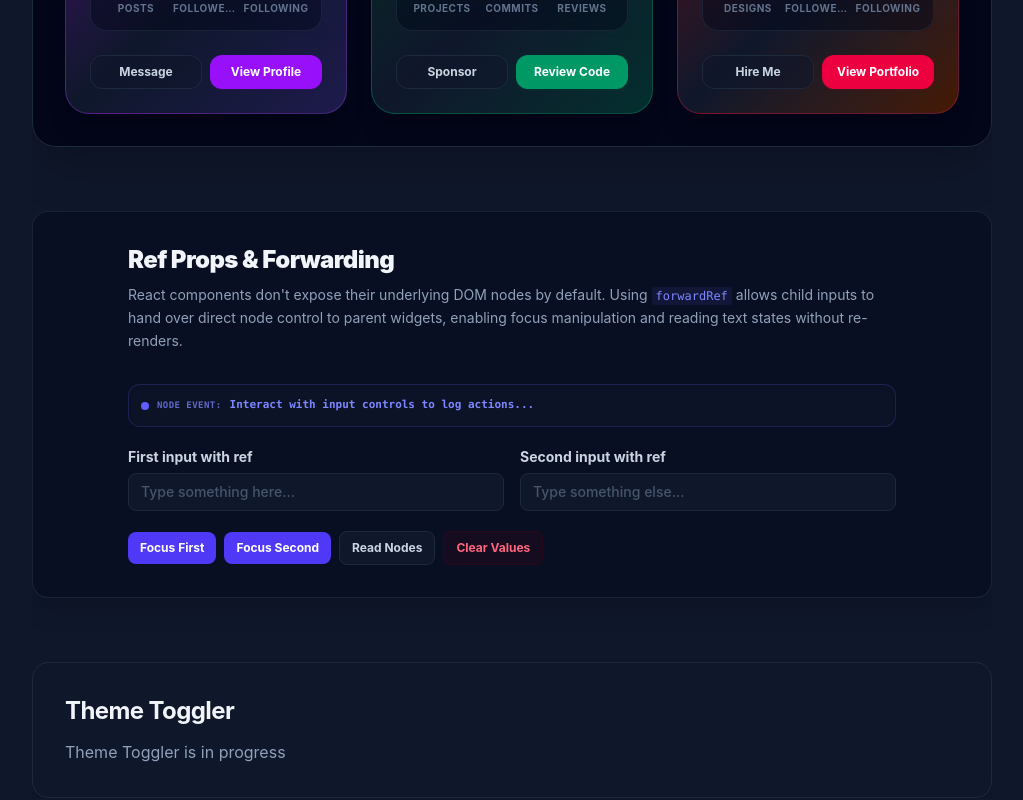
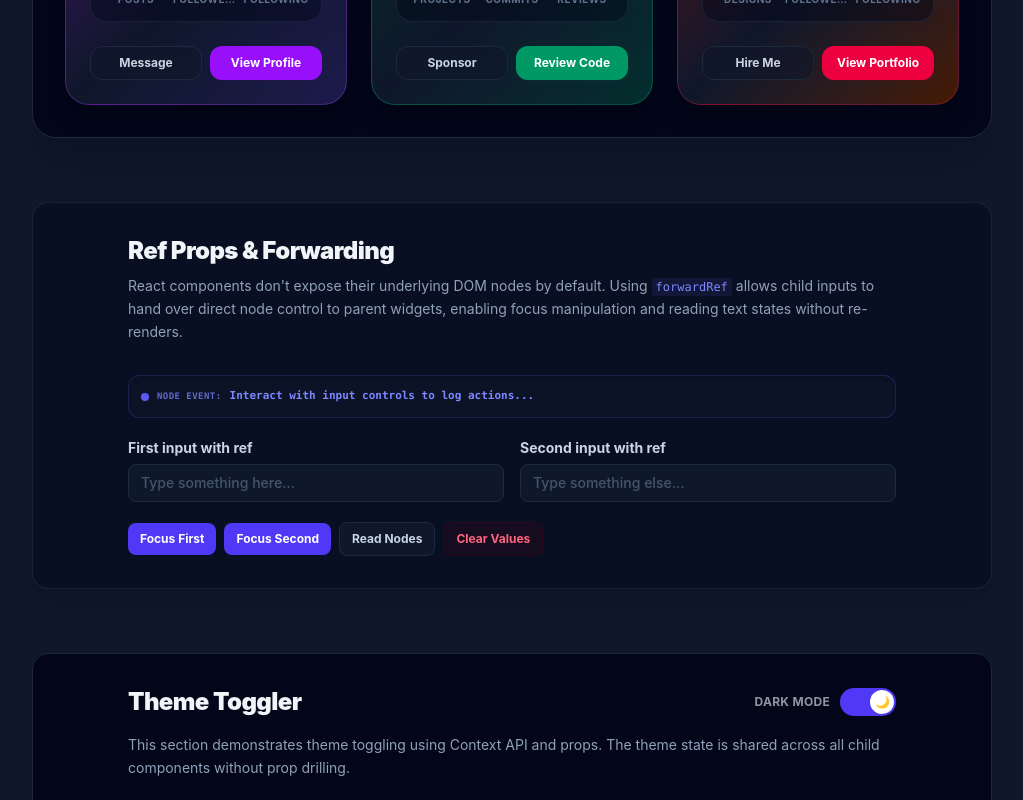
Before and after one commit to Chaitanya-963/Props-Guide, a React (Vite) app: page / in a window 1280 px wide. Shown: the part 2000-2800 px from the top of the page, without its empty margins (128-1151 px from the left). Built offline with nearby package versions, Linux system fonts and the light colour scheme.

Commit message:
Add the theme to all components using ThemeContext

```diff
--- a/src/App.jsx
+++ b/src/App.jsx
@@ -2,33 +2,72 @@ import BasicProps from "./components/BasicProps.jsx";
 import RefProps from "./components/RefProps.jsx";
 import ChildrenProps from "./components/ChildrenProps.jsx";
 import ComplexProps from "./components/ComplexProps.jsx";
-import ThemeToggler from "./components/ThemeToggler.jsx";
+import ThemeToggler, {
+  ThemeProvider,
+  useTheme,
+} from "./components/ThemeToggler.jsx";
 import { useEffect, useState } from "react";
 
-function Navigation() {
+function Navigation({ activeSection, setActiveSection }) {
+  const { isDark } = useTheme();
+
   const sections = [
     { id: "basic", label: "Basic Props", icon: "📦" },
-    { id: "ref", label: "Ref Props", icon: "🔗" },
     { id: "children", label: "Children Props", icon: "👦🏻" },
     { id: "complex", label: "Complex Props", icon: "🧩" },
+    { id: "ref", label: "Ref Props", icon: "🔗" },
     { id: "theme", label: "Theme Toggler", icon: "🎨" },
   ];
 
+  // Smooth scroll handler when a navigation link is clicked
+  const handleNavClick = (id) => {
+    setActiveSection(id);
+    const element = document.getElementById(id);
+    if (element) {
+      element.scrollIntoView({ behavior: "smooth", block: "start" });
+    }
+  };
+
   return (
-    <nav className="sticky top-0 z-50 bg-slate-900/80 backdrop-blur-md border-b border-slate-600 text-slate-800 shadow-md">
-      <div className="max-w-6xl mx-auto px-4">
-        <div className="flex items-center justify-between h-16 overflow-x-auto gap-2 scrollbar-none">
-          {sections.map((section) => (
+    <nav
+      className={`fixed top-0 left-0 z-50 backdrop-blur-md border-b transition-all duration-300 shadow-md w-full ${
+        isDark
+          ? "bg-slate-900/80 border-slate-800 text-slate-100"
+          : "bg-white/80 border-slate-200 text-slate-800"
+      }`}
+    >
+      {/* Changed max-w-6xl to w-full to span the complete edge-to-edge width of the browser */}
+      <div className="w-full px-4">
+        {/* Switched from a flex row container to a grid layout with exactly 5 equal columns */}
+        <div className="grid grid-cols-5 items-center h-16 gap-2">
+          {sections.map((section) => {
+            const isActive = activeSection === section.id;
+            return (
               <button
                 key={section.id}
-              className="flex items-center gap-2 px-4 py-2 text-sm font-semibold rounded-lg whitespace-nowrap text-slate-100 hover:bg-slate-50 hover:text-indigo-600 active:bg-slate-100 transition-all duration-200"
+                onClick={() => handleNavClick(section.id)}
+                className={`flex items-center justify-center gap-2 px-2 py-2 text-xs sm:text-sm font-semibold rounded-lg transition-all duration-200 cursor-pointer w-full text-center ${
+                  isActive
+                    ? "bg-indigo-600 text-white shadow-lg shadow-indigo-600/20"
+                    : isDark
+                      ? "text-slate-300 hover:bg-slate-800 hover:text-white"
+                      : "text-slate-600 hover:bg-slate-100 hover:text-slate-900"
+                }`}
               >
-              <span className="text-base" role="img" aria-label={section.label}>
+                <span
+                  className="text-base shrink-0"
+                  role="img"
+                  aria-label={section.label}
+                >
                   {section.icon}
                 </span>
+                {/* Hidden text completely on tiny mobile screens to avoid ugly wrapping inside tight grids */}
+                <span className="hidden md:inline truncate">
                   {section.label}
+                </span>
               </button>
-          ))}
+            );
+          })}
         </div>
       </div>
     </nav>
@@ -36,10 +75,9 @@ function Navigation() {
 }
 
 function AppContent() {
-  const [isDark, setIsDark] = useState(true);
+  const { isDark } = useTheme();
   const [activeSection, setActiveSection] = useState("basic");
 
-  // Automatically update active nav button based on window scroll position
   useEffect(() => {
     const handleObserver = (entries) => {
       entries.forEach((entry) => {
@@ -51,7 +89,7 @@ function AppContent() {
 
     const observer = new IntersectionObserver(handleObserver, {
       root: null,
-      rootMargin: "-20% 0px -60% 0px", // Triggers when element occupies mid-screen
+      rootMargin: "-20% 0px -60% 0px",
     });
 
     const targetIds = ["basic", "children", "complex", "ref", "theme"];
@@ -72,19 +110,16 @@ function AppContent() {
       }`}
     >
       <Navigation
-        isDark={isDark}
         activeSection={activeSection}
         setActiveSection={setActiveSection}
       />
 
-      {/* Outer padding transitions smoothly from small viewports to desktop frames */}
-      <div className="w-full max-w-5xl mx-auto px-4 sm:px-6 lg:px-8 py-10 sm:py-16">
+      <div className="w-full max-w-5xl mx-auto px-4 sm:px-6 lg:px-8 pt-24 pb-10 sm:py-16">
         <header
           className={`relative border-b pb-8 sm:pb-10 mb-8 sm:mb-12 transition-colors duration-300 ${
             isDark ? "border-slate-800" : "border-slate-200"
           }`}
         >
-          {/* Decorative ambient background glows - Disabled on tiny screens to optimize memory performance */}
           <div
             className={`absolute -top-20 -left-20 w-48 h-48 sm:w-72 sm:h-72 rounded-full blur-3xl pointer-events-none transition-opacity duration-300 ${
               isDark
@@ -93,7 +128,7 @@ function AppContent() {
             }`}
           />
 
-          <div className="flex items-center gap-3 mb-3 sm:mb-4">
+          <div className="flex items-center gap-3 mb-3 pt-14 sm:mb-4">
             <span
               className={`px-2.5 py-0.5 sm:px-3 sm:py-1 text-[10px] sm:text-xs font-semibold tracking-wider rounded-full uppercase border transition-all duration-300 ${
                 isDark
@@ -106,7 +141,7 @@ function AppContent() {
           </div>
 
           <h1
-            className={`text-3xl sm:text-4xl md:text-5xl font-extrabold tracking-tight mb-3 sm:mb-4 bg-linear-to-r bg-clip-text text-transparent transition-all duration-300 ${
+            className={`text-3xl sm:text-4xl md:text-5xl font-extrabold tracking-tight mb-3 sm:mb-4 bg-gradient-to-r bg-clip-text text-transparent transition-all duration-300 ${
               isDark
                 ? "from-white via-slate-200 to-slate-400"
                 : "from-slate-900 via-slate-800 to-slate-600"
@@ -125,22 +160,21 @@ function AppContent() {
           </p>
         </header>
 
-        {/* Responsive Grid Layout Container */}
         <main className="grid gap-10 sm:gap-16 w-full max-w-full overflow-hidden">
           <div id="basic" className="scroll-mt-20 sm:scroll-mt-24 w-full">
-            <BasicProps isDark={isDark} />
+            <BasicProps />
           </div>
           <div id="children" className="scroll-mt-20 sm:scroll-mt-24 w-full">
-            <ChildrenProps isDark={isDark} />
+            <ChildrenProps />
           </div>
           <div id="complex" className="scroll-mt-20 sm:scroll-mt-24 w-full">
-            <ComplexProps isDark={isDark} />
+            <ComplexProps />
           </div>
           <div id="ref" className="scroll-mt-20 sm:scroll-mt-24 w-full">
-            <RefProps isDark={isDark} />
+            <RefProps />
           </div>
           <div id="theme" className="scroll-mt-20 sm:scroll-mt-24 w-full">
-            <ThemeToggler isDark={isDark} setIsDark={setIsDark} />
+            <ThemeToggler />
           </div>
         </main>
       </div>
@@ -165,8 +199,10 @@ function AppContent() {
   );
 }
 
-function App() {
-  return <AppContent />;
+export default function App() {
+  return (
+    <ThemeProvider>
+      <AppContent />
+    </ThemeProvider>
+  );
 }
-
-export default App;
--- a/src/components/BasicProps.jsx
+++ b/src/components/BasicProps.jsx
@@ -1,4 +1,5 @@
 import { useState } from "react";
+import { useTheme } from "./ThemeToggler.jsx";
 
 function Button({
   text,
@@ -42,7 +43,9 @@ function Button({
   );
 }
 
-const BasicProps = ({ isDark }) => {
+const BasicProps = () => {
+  const { isDark } = useTheme();
+
   const [clickCount, setClickCount] = useState(0);
 
   const incrementCount = () => setClickCount((prev) => prev + 1);
@@ -107,7 +110,11 @@ const BasicProps = ({ isDark }) => {
             {/* Safe Horizon Lane: Prevents layout breaking regardless of container dimensions */}
             <div className="flex items-center gap-2.5 pt-1 overflow-x-auto pb-2 scrollbar-none sm:overflow-visible sm:pb-0 sm:flex-wrap w-full">
               <Button text="Primary" color="primary" onClick={incrementCount} />
-              <Button text="Secondary" color="secondary" onClick={incrementCount} />
+              <Button
+                text="Secondary"
+                color="secondary"
+                onClick={incrementCount}
+              />
               <Button text="Danger" color="danger" onClick={incrementCount} />
               <Button text="Success" color="success" onClick={incrementCount} />
             </div>
@@ -134,8 +141,16 @@ const BasicProps = ({ isDark }) => {
                   State: Active (Scale Test)
                 </div>
                 <div className="flex items-center gap-2.5 overflow-x-auto pb-2 scrollbar-none sm:overflow-visible sm:pb-0 sm:flex-wrap w-full mt-auto">
-                  <Button text="Click Active" color="primary" onClick={incrementCount} />
-                  <Button text="Danger Active" color="danger" onClick={incrementCount} />
+                  <Button
+                    text="Click Active"
+                    color="primary"
+                    onClick={incrementCount}
+                  />
+                  <Button
+                    text="Danger Active"
+                    color="danger"
+                    onClick={incrementCount}
+                  />
                 </div>
               </div>
 
@@ -151,8 +166,18 @@ const BasicProps = ({ isDark }) => {
                   State: Disabled (Isolated)
                 </div>
                 <div className="flex items-center gap-2.5 overflow-x-auto pb-2 scrollbar-none sm:overflow-visible sm:pb-0 sm:flex-wrap w-full mt-auto">
-                  <Button text="Primary Disabled" color="primary" disabled={true} onClick={incrementCount} />
-                  <Button text="Danger Disabled" color="danger" disabled={true} onClick={incrementCount} />
+                  <Button
+                    text="Primary Disabled"
+                    color="primary"
+                    disabled={true}
+                    onClick={incrementCount}
+                  />
+                  <Button
+                    text="Danger Disabled"
+                    color="danger"
+                    disabled={true}
+                    onClick={incrementCount}
+                  />
                 </div>
               </div>
             </div>
--- a/src/components/ChildrenProps.jsx
+++ b/src/components/ChildrenProps.jsx
@@ -1,4 +1,9 @@
-function Card({ children, title, color = "blue", isDark = true }) {
+import { useTheme } from "./ThemeToggler.jsx";
+
+
+
+function Card({ children, title, color = "blue", }) {
+  const { isDark } = useTheme();
   const colorClasses = {
     blue: isDark
       ? "border-blue-500 bg-blue-950/20 text-blue-200"
@@ -56,7 +61,8 @@ function Container({ children, layout = "vertical" }) {
   );
 }
 
-const ChildrenProps = ({ isDark = true }) => {
+const ChildrenProps = () => {
+  const { isDark } = useTheme();
   return (
     <section
       className={`p-4 sm:p-6 md:p-8 rounded-2xl shadow-xl transition-all duration-300 border w-full max-w-full overflow-hidden ${
--- a/src/components/ComplexProps.jsx
+++ b/src/components/ComplexProps.jsx
@@ -1,6 +1,8 @@
 import { useState } from "react";
+import { useTheme } from "./ThemeToggler.jsx";
 
-function UserProfileCard({ user, theme, actions, isDarkGlobal }) {
+function UserProfileCard({ user, theme, actions }) {
+  const { isDark: isDarkGlobal } = useTheme();
   const darkThemeClasses = {
     "Mark zen":
       "bg-gradient-to-br from-purple-950 via-slate-900 to-indigo-950 border-purple-500/30 text-purple-100",
@@ -145,7 +147,8 @@ function UserProfileCard({ user, theme, actions, isDarkGlobal }) {
     </div>
   );
 }
-const ComplexProps = ({ isDark }) => {
+const ComplexProps = () => {
+  const { isDark } = useTheme();
   const [message, setMessage] = useState(
     "Click an action on any profile card...",
   );
--- a/src/components/RefProps.jsx
+++ b/src/components/RefProps.jsx
@@ -1,6 +1,9 @@
 import { useRef, forwardRef, useState } from "react";
+import { useTheme } from "./ThemeToggler.jsx";
 
-const CustomInput = forwardRef(({ label, placeholder, className, isDark }, ref) => {
+
+const CustomInput = forwardRef(({ label, placeholder, className }, ref) => {
+  const { isDark } = useTheme();
   return (
     <div className="w-full min-w-0">
       <label
@@ -26,7 +29,8 @@ const CustomInput = forwardRef(({ label, placeholder, className, isDark }, ref)
 
 CustomInput.displayName = "CustomInput";
 
-const RefProps = ({ isDark }) => {
+const RefProps = () => {
+  const { isDark } = useTheme();
   const inputRef = useRef(null);
   const secondInputRef = useRef(null);
   const [logMessage, setLogMessage] = useState("Interact with input controls to log actions...");
--- a/src/components/ThemeToggler.jsx
+++ b/src/components/ThemeToggler.jsx
@@ -1,27 +1,210 @@
-const ThemeToggler = ({ isDark }) => {
+import { createContext, useContext, useState } from "react";
+
+// Create Theme Context
+const ThemeContext = createContext();
+
+// Theme Provider Component
+export function ThemeProvider({ children }) {
+  const [theme, setTheme] = useState("dark"); // Defaulting to dark to look correct on init
+
+  const toggleTheme = () => {
+    setTheme((prevTheme) => (prevTheme === "light" ? "dark" : "light"));
+  };
+
+  const value = {
+    theme,
+    toggleTheme,
+    isDark: theme === "dark",
+  };
+
+  return (
+    <ThemeContext.Provider value={value}>{children}</ThemeContext.Provider>
+  );
+}
+
+// Custom hook to use theme
+export function useTheme() {
+  const context = useContext(ThemeContext);
+  if (!context) {
+    throw new Error("useTheme must be used within a ThemeProvider");
+  }
+  return context;
+}
+
+// Theme Toggle Button Component
+function ThemeToggleButton() {
+  const { toggleTheme, isDark } = useTheme();
+
+  return (
+    <button
+      onClick={toggleTheme}
+      className={`
+        relative w-14 h-7 rounded-full transition-colors duration-300 cursor-pointer shrink-0
+        ${isDark ? "bg-indigo-600" : "bg-slate-300"}
+      `}
+    >
+      <div
+        className={`
+          absolute top-0.5 left-0.5 w-6 h-6 rounded-full bg-white
+          transition-transform duration-300 flex items-center justify-center shadow-xs
+          ${isDark ? "transform translate-x-7" : ""}
+        `}
+      >
+        <span className="text-xs">{isDark ? "🌙" : "☀️"}</span>
+      </div>
+    </button>
+  );
+}
+
+// Themed Card Component
+function ThemedCard({ title, children }) {
+  const { isDark } = useTheme();
+
   return (
     <div
-      className={`p-8 rounded-2xl shadow-xl transition-all duration-300 border ${
-        isDark ? "bg-slate-900 border-slate-800" : "bg-white border-slate-100"
-      }`}
+      className={`
+        p-5 rounded-2xl border transition-colors duration-300 shadow-md text-left
+        ${isDark ? "bg-slate-900/60 border-slate-800 text-slate-100" : "bg-white border-slate-200 text-slate-900"}
+      `}
     >
-      <h1
-        className={`text-2xl font-bold tracking-tight mb-3 ${
-          isDark ? "text-slate-100" : "text-slate-900"
-        }`}
-      >
-        Theme Toggler
-      </h1>
-
-      <p
-        className={`text-base leading-relaxed ${
-          isDark ? "text-slate-400" : "text-slate-600"
-        }`}
-      >
-        Theme Toggler is in progress
-      </p>
+      <h3 className="text-sm sm:text-base font-bold mb-3 tracking-tight">{title}</h3>
+      <div className="text-xs sm:text-sm leading-relaxed">{children}</div>
     </div>
   );
-};
+}
 
-export default ThemeToggler;
+// Themed Button Component
+function ThemedButton({ children, variant = "primary", onClick }) {
+  const { isDark } = useTheme();
+
+  const getButtonClasses = () => {
+    if (variant === "primary") {
+      return isDark
+        ? "bg-indigo-600 hover:bg-indigo-500 text-white"
+        : "bg-indigo-600 hover:bg-indigo-700 text-white";
+    }
+    if (variant === "secondary") {
+      return isDark
+        ? "bg-slate-800 hover:bg-slate-700 text-slate-300 border border-slate-700"
+        : "bg-slate-100 hover:bg-slate-200 text-slate-700 border border-slate-200";
+    }
+  };
+
+  return (
+    <button
+      onClick={onClick}
+      className={`px-3 py-2 text-[11px] sm:text-xs font-bold rounded-lg transition-all active:scale-[0.97] cursor-pointer ${getButtonClasses()}`}
+    >
+      {children}
+    </button>
+  );
+}
+
+// Main Theme Demo Component
+export default function ThemeToggler() {
+  const { isDark } = useTheme();
+  const [clickCount, setClickCount] = useState(0);
+
+  return (
+    <section
+      className={`
+        p-4 sm:p-6 md:p-8 rounded-2xl shadow-xl transition-all duration-300 border w-full max-w-full overflow-hidden text-left
+        ${isDark ? "bg-slate-950 border-slate-800 text-slate-100" : "bg-white border-slate-100 text-slate-900"}
+      `}
+    >
+      <div className="max-w-3xl mx-auto w-full">
+        {/* Header Block Layout */}
+        <div className="flex items-center justify-between mb-4 gap-4">
+          <h2 className="text-xl sm:text-2xl font-black tracking-tight">Theme Toggler</h2>
+          <div className="flex items-center gap-2.5 shrink-0">
+            <span className="text-[11px] sm:text-xs font-bold tracking-wide uppercase opacity-60">
+              {isDark ? "Dark Mode" : "Light Mode"}
+            </span>
+            <ThemeToggleButton />
+          </div>
+        </div>
+
+        <p className={`text-xs sm:text-sm leading-relaxed mb-6 sm:mb-8 ${isDark ? "text-slate-400" : "text-slate-600"}`}>
+          This section demonstrates theme toggling using Context API and props.
+          The theme state is shared across all child components without prop
+          drilling.
+        </p>
+
+        <div className="space-y-6 w-full">
+          <div className="grid grid-cols-1 sm:grid-cols-2 gap-4 w-full">
+            <ThemedCard title="User Information">
+              <p className={`space-y-1 font-medium text-[11px] sm:text-xs ${isDark ? "text-slate-300" : "text-slate-600"}`}>
+                <span className="opacity-60">Name:</span> John Doe
+                <br />
+                <span className="opacity-60">Email:</span> john@example.com
+                <br />
+                <span className="opacity-60">Role:</span> Developer
+              </p>
+              <div className="mt-4 flex flex-wrap gap-2">
+                <ThemedButton variant="primary" onClick={() => setClickCount(clickCount + 1)}>
+                  Edit Profile
+                </ThemedButton>
+                <ThemedButton variant="secondary" onClick={() => setClickCount(clickCount + 1)}>
+                  Settings
+                </ThemedButton>
+              </div>
+            </ThemedCard>
+
+            <ThemedCard title="Statistics">
+              <div className="space-y-2 font-medium text-[11px] sm:text-xs">
+                <div className="flex justify-between items-center border-b border-slate-700/10 pb-1">
+                  <span className="opacity-60">Total Clicks:</span>
+                  <span className="font-bold text-indigo-400 font-mono">{clickCount}</span>
+                </div>
+                <div className="flex justify-between items-center border-b border-slate-700/10 pb-1">
+                  <span className="opacity-60">Theme:</span>
+                  <span className="font-bold capitalize">{isDark ? "Dark" : "Light"}</span>
+                </div>
+                <div className="flex justify-between items-center">
+                  <span className="opacity-60">Status:</span>
+                  <span className="inline-flex items-center gap-1.5 font-bold text-emerald-400">
+                    <span className="h-1.5 w-1.5 rounded-full bg-emerald-500 animate-pulse" />
+                    Active
+                  </span>
+                </div>
+              </div>
+            </ThemedCard>
+          </div>
+
+          <ThemedCard title="Interactive Demo">
+            <p className={`mb-4 text-[11px] sm:text-xs ${isDark ? "text-slate-300" : "text-slate-600"}`}>
+              Try clicking the buttons below to see how they adapt to the current theme:
+            </p>
+            <div className="flex flex-wrap gap-2">
+              <ThemedButton variant="primary" onClick={() => setClickCount(clickCount + 1)}>
+                Primary Action
+              </ThemedButton>
+              <ThemedButton variant="secondary" onClick={() => setClickCount(clickCount + 1)}>
+                Secondary Action
+              </ThemedButton>
+              <ThemedButton variant="secondary" onClick={() => setClickCount(0)}>
+                Reset Counter
+              </ThemedButton>
+            </div>
+          </ThemedCard>
+
+          {/* Sandbox Info Alert Panel */}
+          <div
+            className={`
+              p-4 rounded-xl border-l-4 transition-colors text-xs sm:text-sm leading-relaxed
+              ${isDark ? "bg-indigo-500/10 border-indigo-500 text-indigo-300" : "bg-indigo-50 border-indigo-500 text-indigo-800"}
+            `}
+          >
+            <h4 className="font-bold mb-1.5">Why Context + Props?</h4>
+            <ul className="list-disc list-inside space-y-1 text-[11px] sm:text-xs font-medium">
+              <li>Avoids "prop drilling" through multiple component layers</li>
+              <li>Makes theme accessible to any component in the tree</li>
+              <li>Components can still receive other props normally</li>
+              <li>Combines global state (context) with local configuration (props)</li>
+            </ul>
+          </div>
+        </div>
+      </div>
+    </section>
+  );
+}
```
Lines whose indentation alone changed are shown as unchanged.
